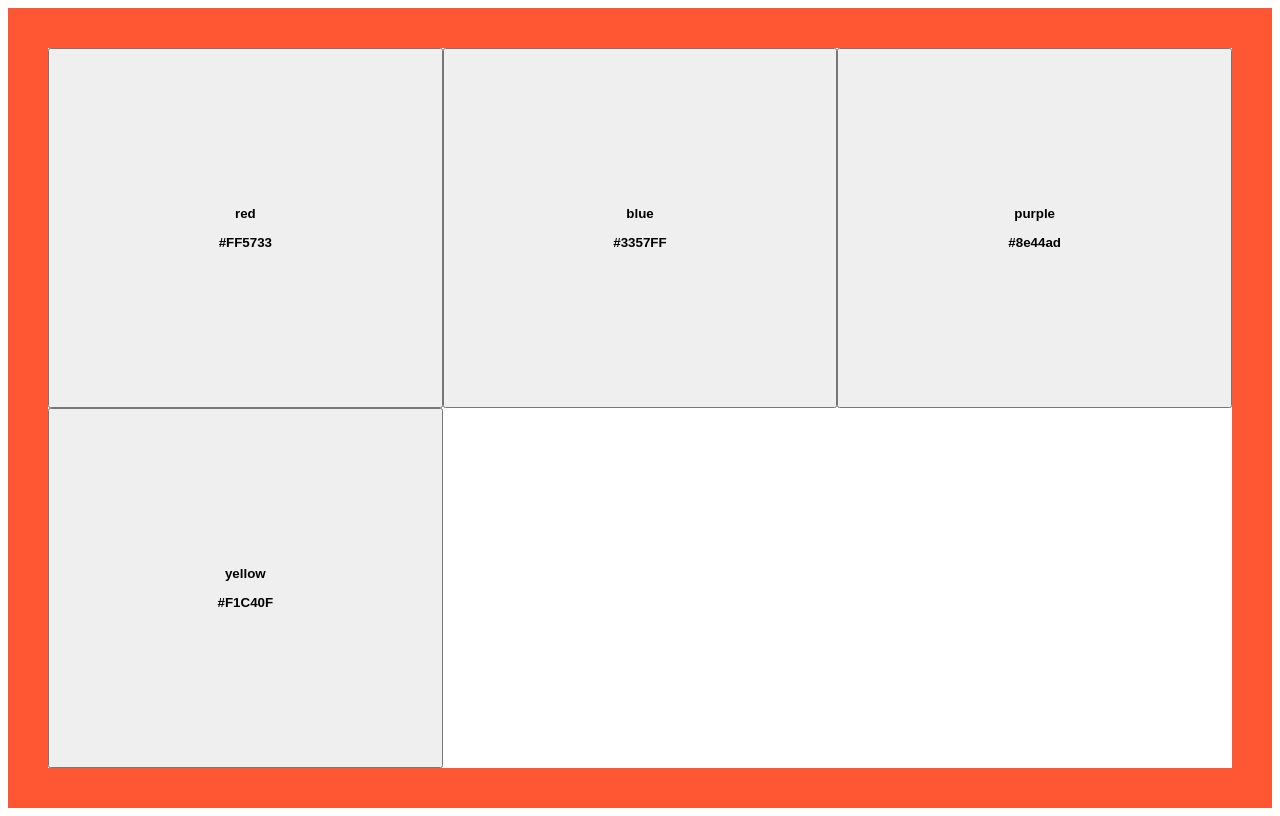
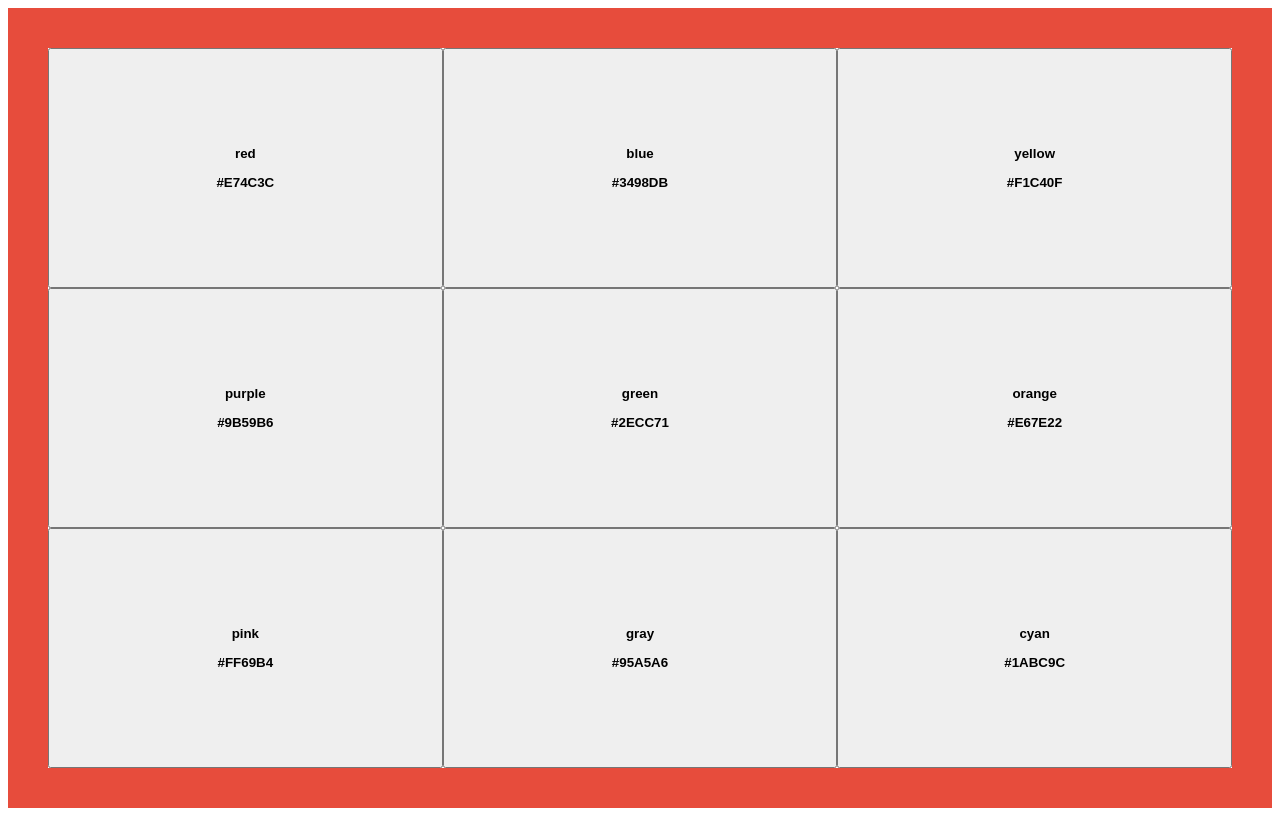
Before and after one commit to takomaru2/counter-app, a React (Vite) app: page /color-app in a window 1280 px wide. Built offline with nearby package versions, Linux system fonts and the light colour scheme.

Commit message:
feat: 要件通りの実装完成

```diff
--- a/src/apps/colorApp/components/Button/index.jsx
+++ b/src/apps/colorApp/components/Button/index.jsx
@@ -13,17 +13,31 @@ export const Button = ({ color, colorCode, handleClick }) => {
     case "blue":
       className = styles.blueButton;
       break;
+    case "yellow":
+      className = styles.yellowButton;
+      break;
     case "purple":
       className = styles.purpleButton;
       break;
-    case "yellow":
-      className = styles.yellowButton;
+    case "green":
+      className = styles.greenButton;
+      break;
+    case "orange":
+      className = styles.orangeButton;
+      break;
+    case "pink":
+      className = styles.pinkButton;
+      break;
+    case "gray":
+      className = styles.grayButton;
+      break;
+    case "cyan":
+      className = styles.cyanButton;
       break;
     default:
       className = styles.redButton;
       break;
   }
-
   return (
     <button onClick={shot} className={`${styles.button} ${className}`}>
       <p>{color}</p>
--- a/src/apps/colorApp/components/Button/index.module.scss
+++ b/src/apps/colorApp/components/Button/index.module.scss
@@ -8,14 +8,29 @@
 }
 
 .redButton:hover {
-  background-color: #ff5733;
+  background-color: #e74c3c;
 }
 .blueButton:hover {
-  background-color: #3357ff;
-}
-.purpleButton:hover {
-  background-color: #8e44ad;
+  background-color: #3498db;
 }
 .yellowButton:hover {
   background-color: #f1c40f;
 }
+.purpleButton:hover {
+  background-color: #9b59b6;
+}
+.greenButton:hover {
+  background-color: #2ecc71;
+}
+.orangeButton:hover {
+  background-color: #e67e22;
+}
+.pinkButton:hover {
+  background-color: #ff69b4;
+}
+.grayButton:hover {
+  background-color: #95a5a6;
+}
+.cyanButton:hover {
+  background-color: #1abc9c;
+}
--- a/src/apps/colorApp/components/ColorApp/index.jsx
+++ b/src/apps/colorApp/components/ColorApp/index.jsx
@@ -9,42 +9,41 @@ export const ColorApp = () => {
     // className = styles.border;
     setBorderColor(clickedColor);
   };
+  const colors = [
+    { name: "red", code: "#E74C3C" },
+    { name: "blue", code: "#3498DB" },
+    { name: "yellow", code: "#F1C40F" },
+    { name: "purple", code: "#9B59B6" },
+    { name: "green", code: "#2ECC71" },
+    { name: "orange", code: "#E67E22" },
+    { name: "pink", code: "#FF69B4" },
+    { name: "gray", code: "#95A5A6" },
+    { name: "cyan", code: "#1ABC9C" },
+  ];
 
   return (
     <div className={`${styles.wrapper} ${styles[borderColor]}`}>
-      <Button color={"red"} colorCode={"#FF5733"} handleClick={handleClick} />
-      <Button color={"blue"} colorCode={"#3357FF"} handleClick={handleClick} />
-      <Button
-        color={"purple"}
-        colorCode={"#8e44ad"}
-        handleClick={handleClick}
-      />
-      <Button
-        color={"yellow"}
-        colorCode={"#F1C40F"}
-        handleClick={handleClick}
-      />
+      {colors.map(({ name, code }) => (
+        <Button
+          key={name}
+          color={name}
+          colorCode={code}
+          handleClick={handleClick}
+        />
+      ))}
+
+      {/*<Button color={"red"} colorCode={"#FF5733"} handleClick={handleClick} />*/}
+      {/*<Button color={"blue"} colorCode={"#3357FF"} handleClick={handleClick} />*/}
+      {/*<Button*/}
+      {/*  color={"purple"}*/}
+      {/*  colorCode={"#8e44ad"}*/}
+      {/*  handleClick={handleClick}*/}
+      {/*/>*/}
+      {/*<Button*/}
+      {/*  color={"yellow"}*/}
+      {/*  colorCode={"#F1C40F"}*/}
+      {/*  handleClick={handleClick}*/}
+      {/*/>*/}
     </div>
   );
 };
-
-//  const colors = [
-//     { name: "red", code: "#FF5733" },
-//     { name: "blue", code: "#3357FF" },
-//     { name: "yellow", code: "#3357FF" },
-//     { name: "green", code: "#3357FF" },
-//     { name: "purple", code: "#8E44AD" },
-//     { name: "orange", code: "#E67E22" },
-//     { name: "pink", code: "#F1948A" },
-//     { name: "gray", code: "#7F8C8D" },
-//     { name: "cyan", code: "#17A589" },
-//   ];
-
-//   {/*{colors.map(({ name, code }) => (*/}
-//       {/*  <Button*/}
-//       {/*    key={name}*/}
-//       {/*    color={name}*/}
-//       {/*    colorCode={code}*/}
-//       {/*    handleClick={handleClick}*/}
-//       {/*  />*/}
-//       {/*))}*/}
--- a/src/apps/colorApp/components/ColorApp/index.module.scss
+++ b/src/apps/colorApp/components/ColorApp/index.module.scss
@@ -7,15 +7,29 @@
 }
 
 .red {
-  border: 40px solid #ff5733;
+  border: 40px solid #e74c3c;
 }
-
 .blue {
-  border: 40px solid #3357ff;
-}
-.purple {
-  border: 40px solid #8e44ad;
+  border: 40px solid #3498db;
 }
 .yellow {
   border: 40px solid #f1c40f;
 }
+.purple {
+  border: 40px solid #9b59b6;
+}
+.green {
+  border: 40px solid #2ecc71;
+}
+.orange {
+  border: 40px solid #e67e22;
+}
+.pink {
+  border: 40px solid #ff69b4;
+}
+.gray {
+  border: 40px solid #95a5a6;
+}
+.cyan {
+  border: 40px solid #1abc9c;
+}
```
